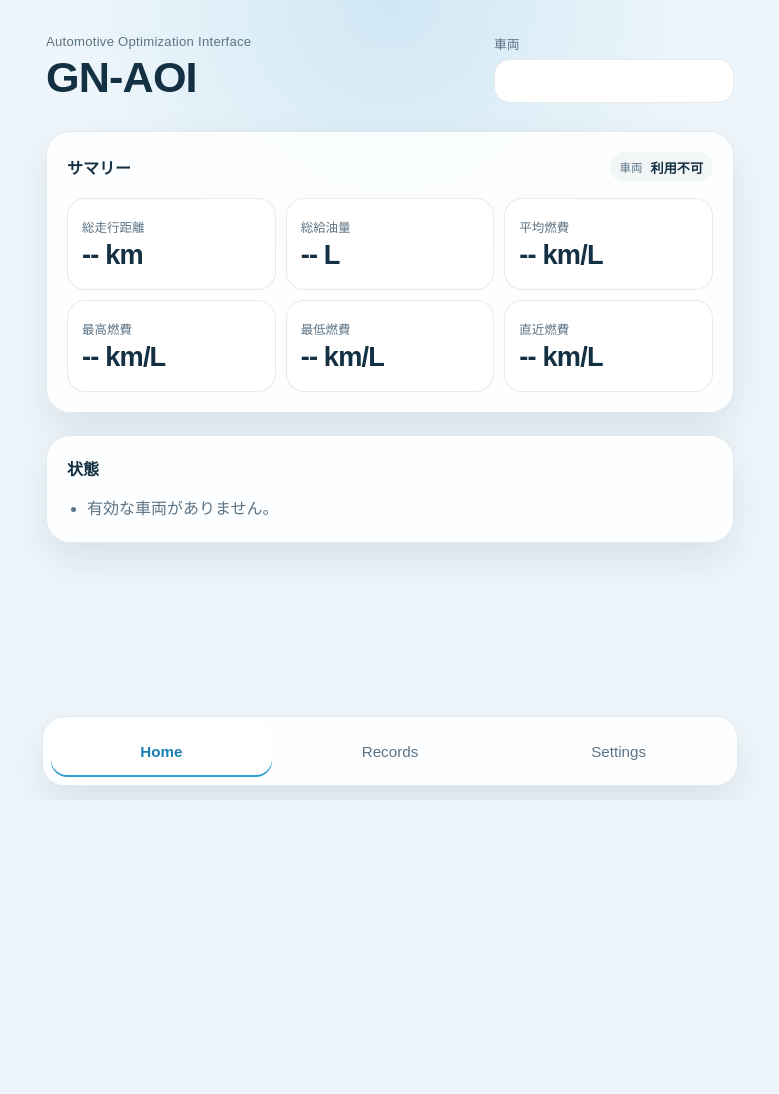
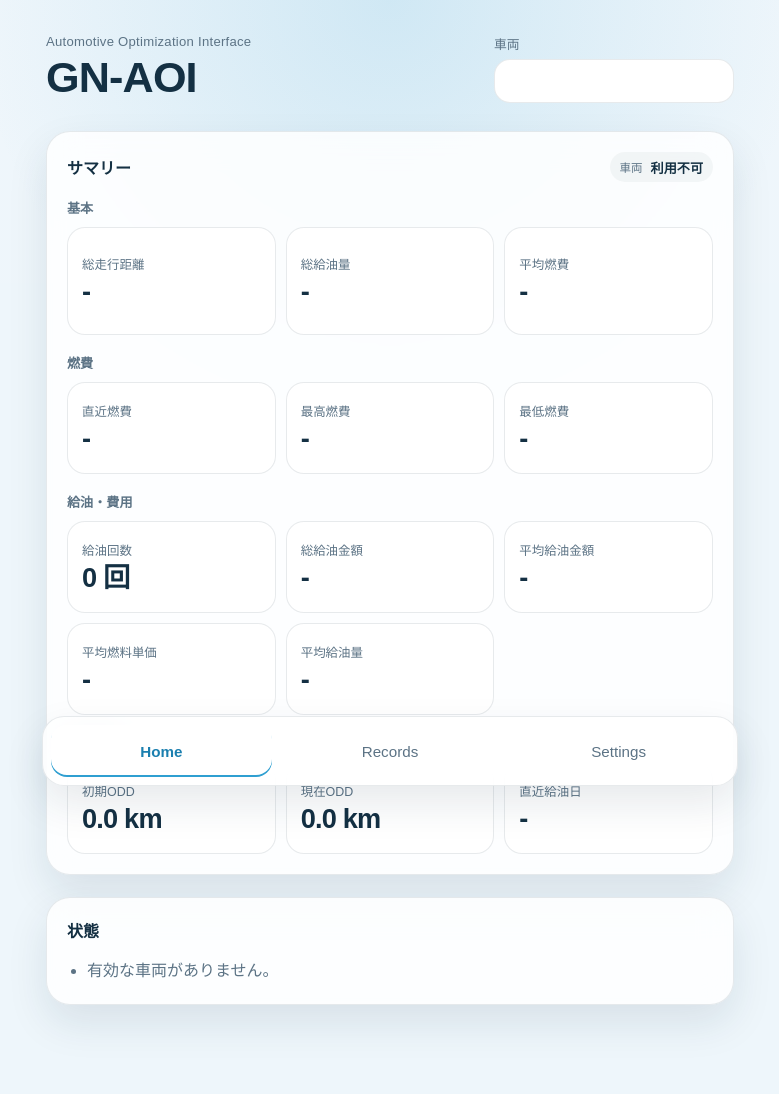
Before and after one commit to jin820-dev/GN-AOI, a Flask app: page / in a window 1280 px wide. Shown: the top 1094 px of the page, without its empty margins (250-1029 px from the left). Before the commit the page ends 800 px from the top, so only its background shows below. Run offline with Flask 3, Linux system fonts and the light colour scheme; lists and menus that the app fills with data are empty.

Commit message:
feat: ホームサマリー表示を拡充

```diff
--- a/app/services/dashboard.py
+++ b/app/services/dashboard.py
@@ -19,6 +19,9 @@ class HomeViewModel:
     vehicles: list[dict[str, str]]
     selected_vehicle_id: str | None
     summary_items: list[dict[str, str]]
+    summary_groups: list[dict]
+    summary_mobile_primary: list[dict[str, str]]
+    summary_mobile_details: list[dict[str, str]]
     record_cards: list[dict]
     notices: list[str]
     errors: list[str]
@@ -26,6 +29,73 @@ class HomeViewModel:
     form_values: dict[str, str]
     form_errors: dict[str, str]
     form_options: dict[str, list[dict[str, str]]]
+
+
+SUMMARY_GROUP_DEFINITIONS = [
+    {"key": "basic", "label": "基本", "metrics": ["総走行距離", "総給油量", "平均燃費"]},
+    {"key": "economy", "label": "燃費", "metrics": ["直近燃費", "最高燃費", "最低燃費"]},
+    {
+        "key": "fuel-cost",
+        "label": "給油・費用",
+        "metrics": ["給油回数", "総給油金額", "平均給油金額", "平均燃料単価", "平均給油量"],
+    },
+    {"key": "vehicle", "label": "車両情報", "metrics": ["初期ODD", "現在ODD", "直近給油日"]},
+]
+
+SUMMARY_MOBILE_PRIMARY_LABELS = ["直近燃費", "平均燃費", "最高燃費"]
+SUMMARY_MOBILE_DETAIL_LABELS = [
+    "総走行距離",
+    "総給油量",
+    "最低燃費",
+    "給油回数",
+    "総給油金額",
+    "平均給油金額",
+    "平均燃料単価",
+    "平均給油量",
+    "初期ODD",
+    "現在ODD",
+    "直近給油日",
+]
+
+
+def _build_summary_groups(summary_items: list[dict[str, str]]) -> list[dict]:
+    items_by_label = {item["label"]: item for item in summary_items}
+    return [
+        {
+            "key": group["key"],
+            "label": group["label"],
+            "metrics": [
+                items_by_label[label]
+                for label in group["metrics"]
+                if label in items_by_label
+            ],
+        }
+        for group in SUMMARY_GROUP_DEFINITIONS
+    ]
+
+
+def _split_value_unit(value: str) -> dict[str, str]:
+    if value == "-":
+        return {"value_main": value, "value_unit": ""}
+
+    main, separator, unit = value.partition(" ")
+    if not separator:
+        return {"value_main": value, "value_unit": ""}
+    return {"value_main": main, "value_unit": unit}
+
+
+def _pick_summary_items(summary_items: list[dict[str, str]], labels: list[str], *, split_value: bool = False) -> list[dict[str, str]]:
+    items_by_label = {item["label"]: item for item in summary_items}
+    picked_items = []
+    for label in labels:
+        item = items_by_label.get(label)
+        if item is None:
+            continue
+        picked_item = dict(item)
+        if split_value:
+            picked_item.update(_split_value_unit(picked_item["value"]))
+        picked_items.append(picked_item)
+    return picked_items
 
 
 def build_home_view_model(
@@ -51,6 +121,14 @@ def build_home_view_model(
         errors.extend(csv_result.errors)
         records = list(reversed(csv_result.records))
 
+    summary_items = [
+        {"label": metric.label, "value": metric.value}
+        for metric in build_summary(
+            records,
+            initial_odd_km=catalog.selected_vehicle.initial_odd_km if catalog.selected_vehicle else 0,
+        )
+    ]
+
     model = HomeViewModel(
         app_name=app_name,
         page_key=page_key,
@@ -63,13 +141,10 @@ def build_home_view_model(
             for vehicle in catalog.vehicles
         ],
         selected_vehicle_id=catalog.selected_vehicle.id if catalog.selected_vehicle else None,
-        summary_items=[
-            {"label": metric.label, "value": metric.value}
-            for metric in build_summary(
-                records,
-                initial_odd_km=catalog.selected_vehicle.initial_odd_km if catalog.selected_vehicle else 0,
-            )
-        ],
+        summary_items=summary_items,
+        summary_groups=_build_summary_groups(summary_items),
+        summary_mobile_primary=_pick_summary_items(summary_items, SUMMARY_MOBILE_PRIMARY_LABELS, split_value=True),
+        summary_mobile_details=_pick_summary_items(summary_items, SUMMARY_MOBILE_DETAIL_LABELS),
         record_cards=format_record_cards(records),
         notices=notices,
         errors=errors,
--- a/app/services/summary_service.py
+++ b/app/services/summary_service.py
@@ -10,26 +10,55 @@ class SummaryMetric:
 
 
 def _format_distance(value: float | None) -> str:
-    return "-- km" if value is None else f"{value:.1f} km"
+    return "-" if value is None else f"{value:.1f} km"
 
 
 def _format_fuel(value: float | None) -> str:
-    return "-- L" if value is None else f"{value:.2f} L"
+    return "-" if value is None else f"{value:.2f} L"
 
 
 def _format_economy(value: float | None) -> str:
-    return "-- km/L" if value is None else f"{value:.2f} km/L"
+    return "-" if value is None else f"{value:.2f} km/L"
+
+
+def _format_count(value: int | None) -> str:
+    return "-" if value is None else f"{value} 回"
+
+
+def _format_currency(value: float | None) -> str:
+    return "-" if value is None else f"{value:.0f} 円"
+
+
+def _format_unit_price(value: float | None) -> str:
+    return "-" if value is None else f"{value:.1f} 円/L"
+
+
+def _format_date(value: str | None) -> str:
+    return value if value else "-"
 
 
 def build_summary(records: list[CsvRecord], initial_odd_km: float = 0) -> list[SummaryMetric]:
     trip_distance = sum(record.trip_km_value for record in records if record.trip_km_value is not None)
     total_distance = initial_odd_km + trip_distance
     total_fuel = sum(record.fuel_l_value for record in records if record.fuel_l_value is not None)
+    fuel_values = [record.fuel_l_value for record in records if record.fuel_l_value is not None]
+    price_values = [record.price_yen_value for record in records if record.price_yen_value is not None]
     economy_values = [record.economy_km_l for record in records if record.economy_km_l is not None]
+    latest_odd_km = next(
+        (record.odd_km_value for record in records if record.odd_km_value is not None),
+        None,
+    )
+    latest_date = next((record.date for record in records if record.date), None)
 
     average_economy = None
     if trip_distance > 0 and total_fuel > 0:
         average_economy = trip_distance / total_fuel
+
+    total_price = sum(price_values)
+    average_price = total_price / len(price_values) if price_values else None
+    average_unit_price = total_price / total_fuel if total_price > 0 and total_fuel > 0 else None
+    average_fuel = total_fuel / len(fuel_values) if fuel_values else None
+    current_odd_km = latest_odd_km if latest_odd_km is not None else total_distance
 
     latest_economy = next(
         (record.economy_km_l for record in records if record.economy_km_l is not None),
@@ -43,4 +72,12 @@ def build_summary(records: list[CsvRecord], initial_odd_km: float = 0) -> list[S
         SummaryMetric(label="最高燃費", value=_format_economy(max(economy_values) if economy_values else None)),
         SummaryMetric(label="最低燃費", value=_format_economy(min(economy_values) if economy_values else None)),
         SummaryMetric(label="直近燃費", value=_format_economy(latest_economy)),
+        SummaryMetric(label="給油回数", value=_format_count(len(records))),
+        SummaryMetric(label="総給油金額", value=_format_currency(total_price if price_values else None)),
+        SummaryMetric(label="平均給油金額", value=_format_currency(average_price)),
+        SummaryMetric(label="平均燃料単価", value=_format_unit_price(average_unit_price)),
+        SummaryMetric(label="平均給油量", value=_format_fuel(average_fuel)),
+        SummaryMetric(label="直近給油日", value=_format_date(latest_date)),
+        SummaryMetric(label="初期ODD", value=_format_distance(initial_odd_km)),
+        SummaryMetric(label="現在ODD", value=_format_distance(current_odd_km)),
     ]
--- a/app/static/css/main.css
+++ b/app/static/css/main.css
@@ -183,6 +183,110 @@ textarea {
   gap: 10px;
 }
 
+.summary-groups {
+  display: grid;
+  gap: 18px;
+}
+
+.summary-groups--desktop {
+  display: none;
+}
+
+.summary-mobile {
+  display: grid;
+  gap: 14px;
+}
+
+.summary-mobile-section {
+  display: grid;
+  gap: 8px;
+}
+
+.summary-mobile-primary {
+  display: grid;
+  grid-template-columns: repeat(3, minmax(0, 1fr));
+  gap: 7px;
+}
+
+.summary-mobile-metric {
+  min-width: 0;
+  min-height: 76px;
+  padding: 10px 8px;
+  background: var(--surface-strong);
+  border: 1px solid var(--border);
+  border-radius: var(--radius-lg);
+  display: flex;
+  flex-direction: column;
+  justify-content: center;
+}
+
+.summary-mobile-metric__value {
+  display: flex;
+  align-items: baseline;
+  gap: 3px;
+  min-width: 0;
+  margin-top: 6px;
+  font-size: 1.28rem;
+  line-height: 1;
+  white-space: nowrap;
+}
+
+.summary-mobile-metric__value small {
+  color: var(--text-soft);
+  font-size: 0.68rem;
+  font-weight: 700;
+}
+
+.summary-detail-list {
+  margin: 0;
+  padding: 8px 10px;
+  background: var(--surface-strong);
+  border: 1px solid var(--border);
+  border-radius: var(--radius-lg);
+  display: grid;
+  grid-template-columns: repeat(2, minmax(0, 1fr));
+  gap: 0 12px;
+}
+
+.summary-detail-list__item {
+  min-width: 0;
+  padding: 8px 0;
+  border-bottom: 1px solid var(--border);
+}
+
+.summary-detail-list__item:nth-last-child(-n + 2) {
+  border-bottom: 0;
+}
+
+.summary-detail-list dt {
+  color: var(--text-soft);
+  font-size: 0.72rem;
+}
+
+.summary-detail-list dd {
+  margin: 3px 0 0;
+  font-size: 0.92rem;
+  font-weight: 700;
+  line-height: 1.2;
+  overflow-wrap: anywhere;
+}
+
+.summary-group {
+  display: grid;
+  gap: 10px;
+}
+
+.summary-group__title {
+  margin: 0;
+  color: var(--text-soft);
+  font-size: 0.82rem;
+  font-weight: 700;
+}
+
+.summary-grid--primary {
+  grid-template-columns: 1fr;
+}
+
 .meta-card,
 .summary-card {
   background: var(--surface-strong);
@@ -204,6 +308,10 @@ textarea {
   display: flex;
   flex-direction: column;
   justify-content: center;
+}
+
+.summary-card--primary {
+  min-height: 108px;
 }
 
 .summary-vehicle {
@@ -601,6 +709,14 @@ textarea {
     padding-top: 34px;
   }
 
+  .summary-mobile {
+    display: none;
+  }
+
+  .summary-groups--desktop {
+    display: grid;
+  }
+
   .meta-grid {
     grid-template-columns: repeat(2, minmax(0, 1fr));
   }
--- a/app/templates/home.html
+++ b/app/templates/home.html
@@ -9,12 +9,50 @@
         <strong class="summary-vehicle__value">{{ vehicle_label }}</strong>
       </div>
     </div>
-    <div class="summary-grid">
-      {% for item in summary_items %}
-        <article class="summary-card">
-          <span class="summary-card__label">{{ item.label }}</span>
-          <strong class="summary-card__value">{{ item.value }}</strong>
-        </article>
+    <div class="summary-mobile" aria-label="スマホ用サマリー">
+      <section class="summary-mobile-section">
+        <h4 class="summary-group__title">SUMMARY</h4>
+        <div class="summary-mobile-primary">
+          {% for item in summary_mobile_primary %}
+            <article class="summary-mobile-metric">
+              <span class="summary-card__label">{{ item.label }}</span>
+              <strong class="summary-mobile-metric__value">
+                <span>{{ item.value_main }}</span>
+                {% if item.value_unit %}<small>{{ item.value_unit }}</small>{% endif %}
+              </strong>
+            </article>
+          {% endfor %}
+        </div>
+      </section>
+
+      <section class="summary-mobile-section">
+        <h4 class="summary-group__title">DETAIL</h4>
+        <dl class="summary-detail-list">
+          {% for item in summary_mobile_details %}
+            <div class="summary-detail-list__item">
+              <dt>{{ item.label }}</dt>
+              <dd>{{ item.value }}</dd>
+            </div>
+          {% endfor %}
+        </dl>
+      </section>
+    </div>
+
+    <div class="summary-groups summary-groups--desktop">
+      {% for group in summary_groups %}
+        {% if group.metrics %}
+          <section class="summary-group summary-group--{{ group.key }}">
+            <h4 class="summary-group__title">{{ group.label }}</h4>
+            <div class="summary-grid {% if group.key == 'basic' %}summary-grid--primary{% endif %}">
+              {% for item in group.metrics %}
+                <article class="summary-card {% if group.key == 'basic' %}summary-card--primary{% endif %}">
+                  <span class="summary-card__label">{{ item.label }}</span>
+                  <strong class="summary-card__value">{{ item.value }}</strong>
+                </article>
+              {% endfor %}
+            </div>
+          </section>
+        {% endif %}
       {% endfor %}
     </div>
   </section>
```
